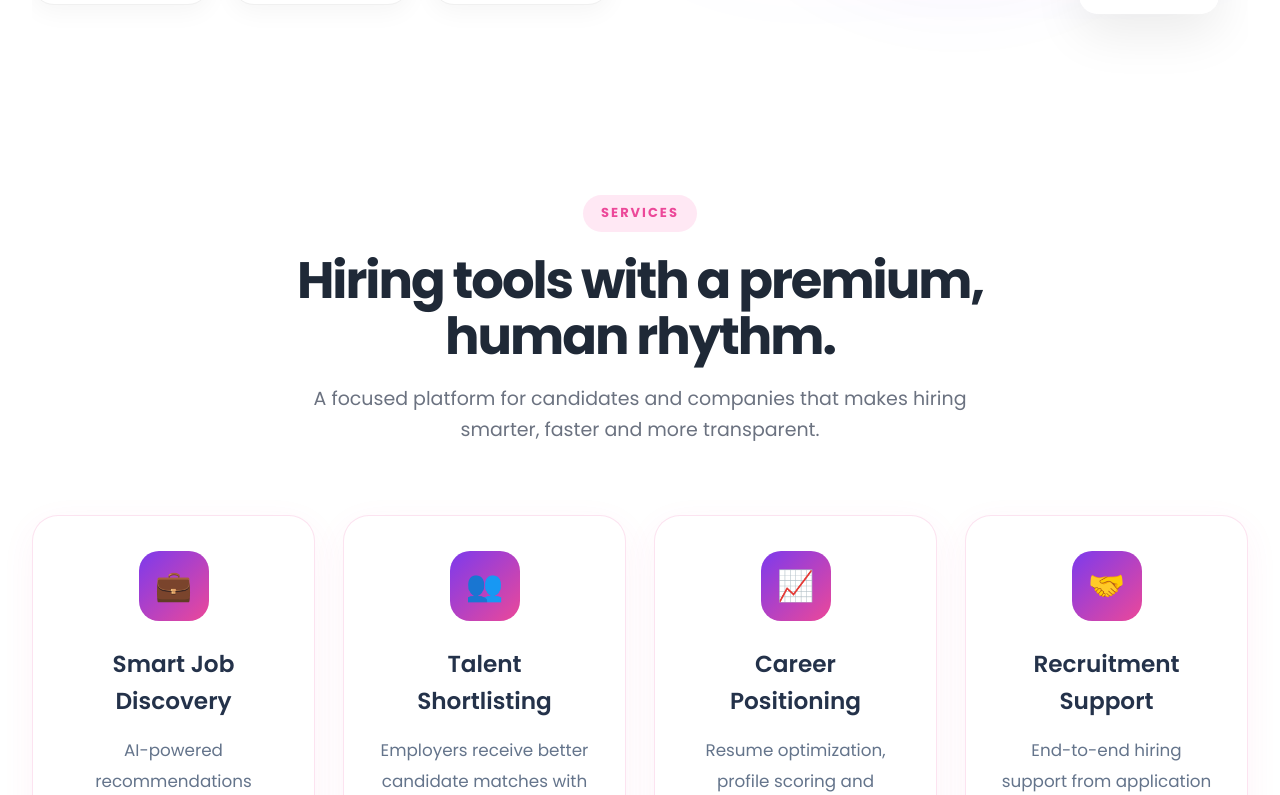
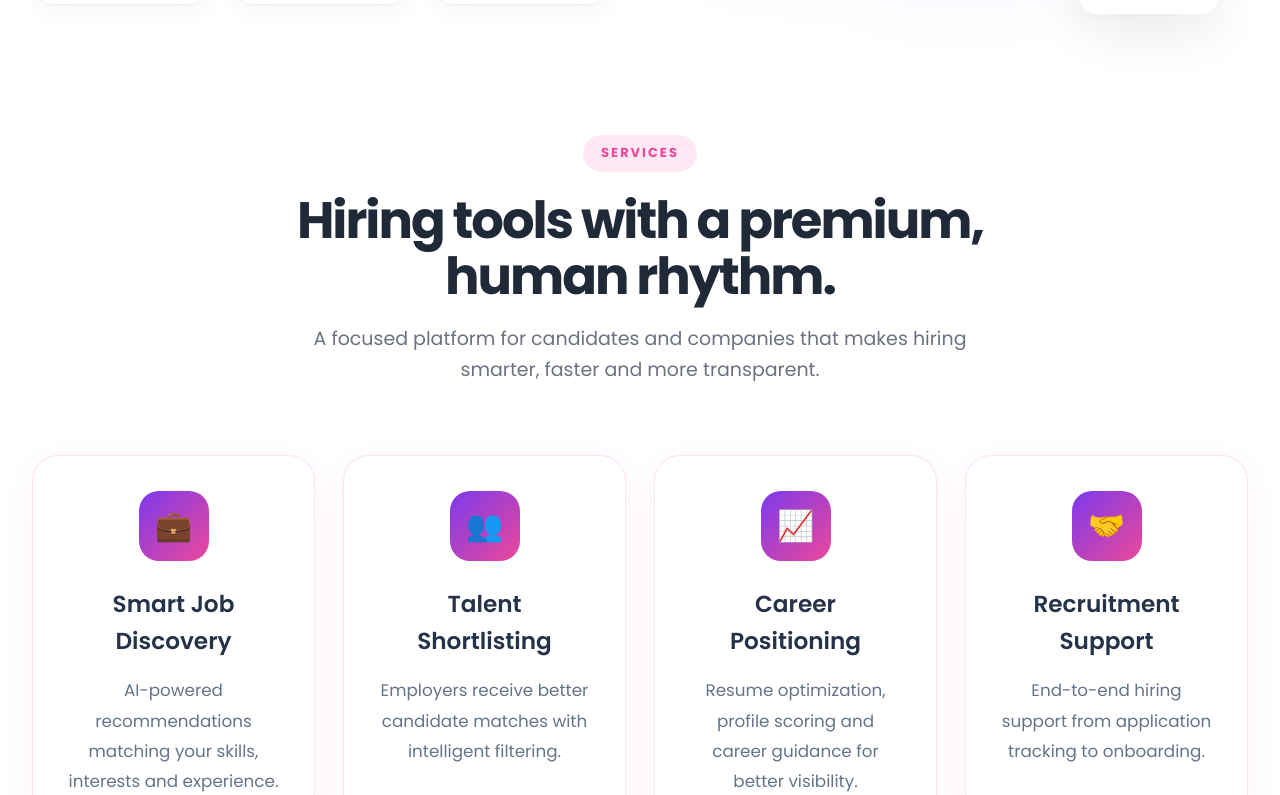
Before and after one commit to vinayaka2329/Connect2Job, a React (Vite) app in the folder frontend/: page / in a window 1280 px wide. Shown: the part 685-1480 px from the top of the page. Built offline with nearby package versions, Linux system fonts and the light colour scheme; no server answers.

Commit message:
Connect frontend to Render backend

```diff
--- a/frontend/src/pages/Home.css
+++ b/frontend/src/pages/Home.css
@@ -358,7 +358,7 @@
 
 .services-section {
   text-align: center;
-  padding: 80px 0;
+  padding: 20px 0;
 }
 
 .section-tag {
@@ -712,7 +712,7 @@
 ==================================== */
 
 .home-cta-wrapper {
-  padding: 60px 0; /* ← CHANGED from 60px 70px to 60px 0 */
+  padding: 30px 0; /* ← CHANGED from 60px 70px to 60px 0 */
   display: grid;
   grid-template-columns: 1fr 1fr;
   gap: 60px;
```
